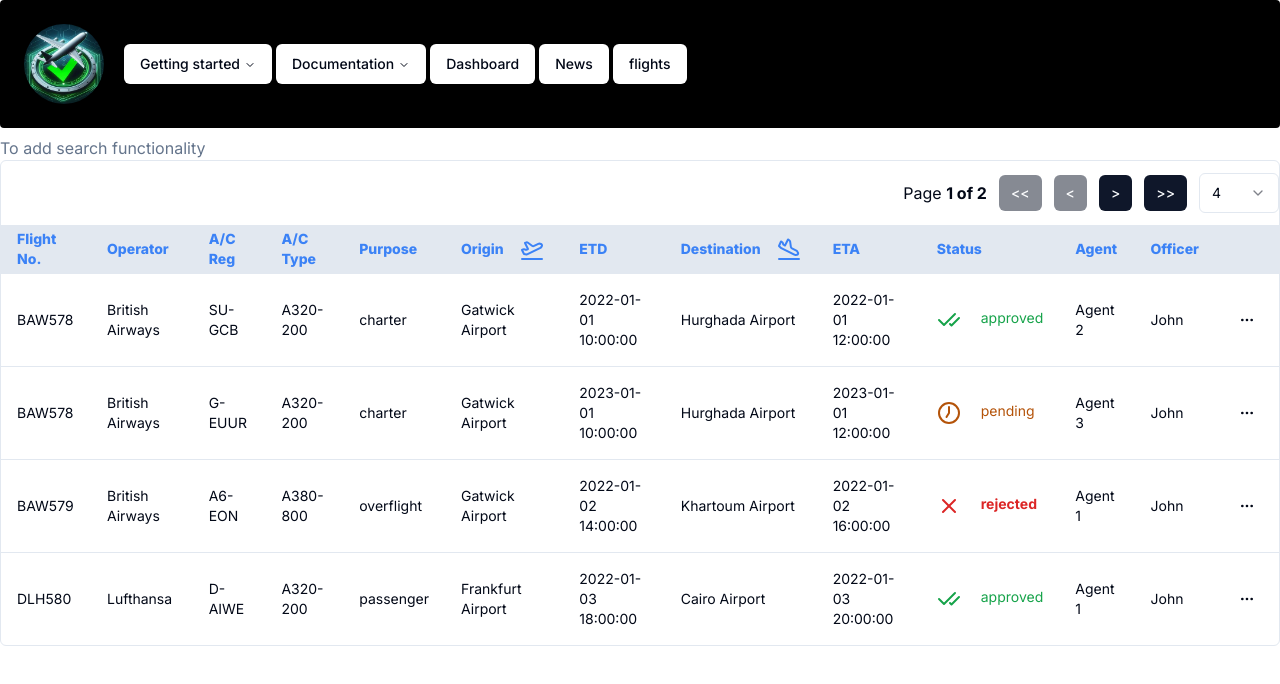
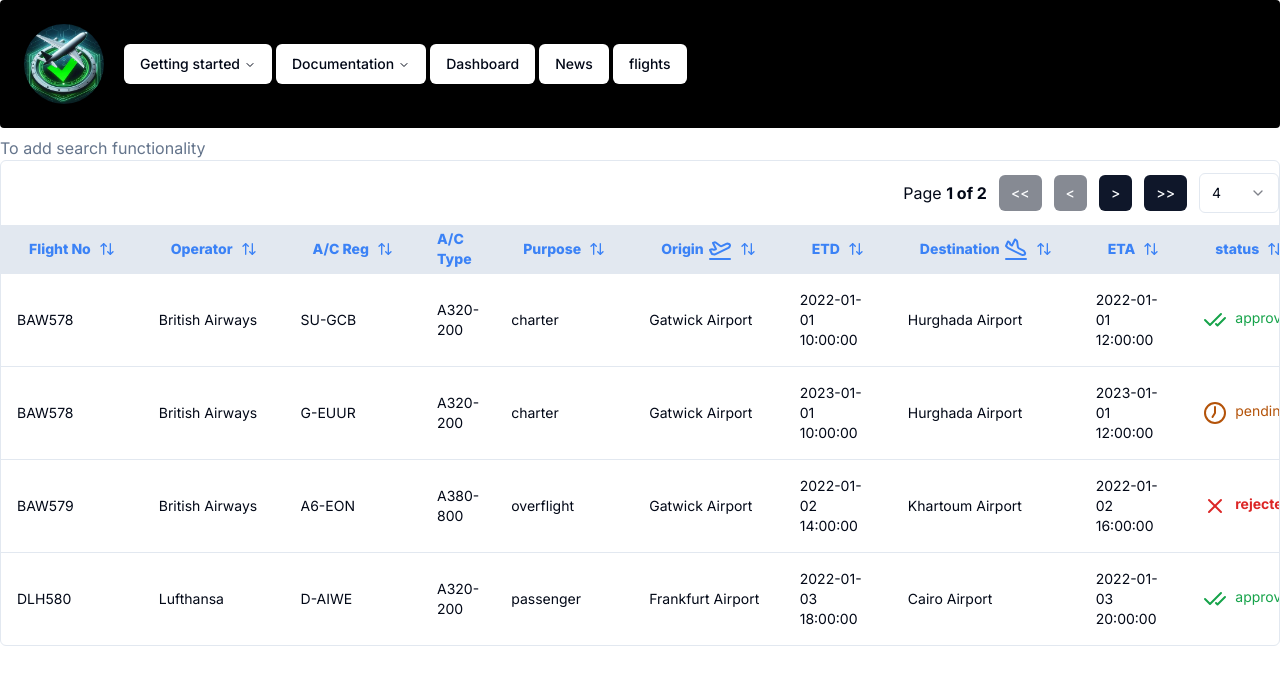
Before and after one commit to RomanyU1662160/Flight-Permission-System, a Next.js app: page /flights in a window 1280 px wide. Shown: the top 684 px of the page. Built offline with nearby package versions, Linux system fonts and the light colour scheme.

Commit message:
add sorting to data-table

```diff
--- a/src/DB/mockFlightsData/flights.ts
+++ b/src/DB/mockFlightsData/flights.ts
@@ -99,6 +99,22 @@ export const flights: Array<Flight> = [
   },
   {
     id: '7',
+    flight_number: '582',
+    flight_purpose: 'passenger',
+    airlineId: '3',
+    aircraftId: '3',
+    departure_date: '2020-01-05',
+    arrival_date: '2020-01-05',
+    departure_time: '2020-01-05 20:00:00',
+    arrival_time: '2020-01-05 22:00:00',
+    departure_airport_id: '14',
+    arrival_airport_id: '6',
+    isSchedule: true,
+    callSign: 'DLH580',
+    slug: 'dlh580-2020-01-05',
+  },
+  {
+    id: '8',
     flight_number: '580',
     flight_purpose: 'passenger',
     airlineId: '3',
--- a/src/components/custom/flights-table/Columns.tsx
+++ b/src/components/custom/flights-table/Columns.tsx
@@ -8,6 +8,7 @@ import {
   PlaneTakeoff,
   X,
   MoreHorizontal,
+  ArrowUpDown,
 } from 'lucide-react';
 import { Button } from '@/components/ui/button';
 import {
@@ -19,6 +20,7 @@ import {
   DropdownMenuTrigger,
 } from '@/components/ui/dropdown-menu';
 import Link from 'next/link';
+import SortButton from './SortButton';
 
 export interface Column {
   id: string;
@@ -38,82 +40,72 @@ export interface Column {
 
 export const columns: ColumnDef<Column>[] = [
   {
-    header: () => (
-      <div className='text-blue-500 font-extrabold'>Flight No.</div>
-    ),
     accessorKey: 'flight_number',
+    header: ({ column }) => <SortButton column={column} title='Flight No' />,
+    sortDescFirst: true,
+    sortingFn: 'alphanumeric',
   },
   {
-    header: () => <div className='text-blue-500 font-extrabold'>Operator</div>,
     accessorKey: 'operator',
+    header: ({ column }) => <SortButton column={column} title='Operator' />,
   },
   {
-    header: () => <div className='text-blue-500 font-extrabold'>A/C Reg</div>,
     accessorKey: 'AC_registration',
+    header: ({ column }) => <SortButton column={column} title='A/C Reg' />,
   },
   {
+    accessorKey: 'AC_type',
     header: () => <div className='text-blue-500 font-extrabold'>A/C Type</div>,
-    accessorKey: 'AC_type',
   },
 
   {
-    header: () => <div className='text-blue-500 font-extrabold'>Purpose</div>,
     accessorKey: 'purpose',
+    header: ({ column }) => <SortButton column={column} title='Purpose' />,
   },
   {
-    header: () => (
-      <div className='text-blue-500 font-extrabold flex gap-4 items-center'>
-        <span>Origin </span>
-        <span>
-          <PlaneTakeoff size={24} />
-        </span>
-      </div>
+    accessorKey: 'origin',
+
+    header: ({ column }) => (
+      <SortButton column={column} title='Origin'>
+        <PlaneTakeoff size={24} className='ml-1' />
+      </SortButton>
     ),
-    accessorKey: 'origin',
   },
   {
-    header: () => (
-      <div className='text-blue-500 font-extrabold flex gap-4 items-center'>
-        <span>ETD </span>{' '}
-      </div>
-    ),
     accessorKey: 'departure',
+    header: ({ column }) => <SortButton column={column} title='ETD' />,
+    sortingFn: 'datetime',
   },
   {
-    header: () => (
-      <div className='text-blue-500 font-extrabold flex gap-4 items-center'>
-        <span>Destination </span>{' '}
-        <span>
-          <PlaneLandingIcon size={24} />
-        </span>
-      </div>
+    accessorKey: 'destination',
+
+    header: ({ column }) => (
+      <SortButton column={column} title='Destination'>
+        <PlaneLandingIcon size={24} className='ml-1' />
+      </SortButton>
     ),
-    accessorKey: 'destination',
   },
 
   {
-    header: () => (
-      <div className='text-blue-500 font-extrabold flex gap-4 items-center'>
-        <span>ETA </span>{' '}
-      </div>
-    ),
     accessorKey: 'arrival',
+    header: ({ column }) => <SortButton column={column} title='ETA' />,
   },
   {
-    header: () => <div className='text-blue-500 font-extrabold'>Status</div>,
     accessorKey: 'status',
+    header: ({ column }) => <SortButton column={column} title='status' />,
+    sortUndefined: 'last',
     cell: ({ row }) => {
       const status = row.getValue('status');
       if (status === 'approved') {
         return (
-          <div className='text-green-600 flex gap-5'>
+          <div className='text-green-600 flex gap-2'>
             <CheckCheck size={24} /> {status}
           </div>
         );
       }
       if (status === 'pending') {
         return (
-          <div className='text-amber-700 flex gap-5'>
+          <div className='text-amber-700 flex gap-2'>
             <Clock7 size={24} />
             {status}
           </div>
@@ -121,7 +113,7 @@ export const columns: ColumnDef<Column>[] = [
       }
       if (status === 'rejected') {
         return (
-          <div className='text-red-600 flex font-bold gap-5'>
+          <div className='text-red-600 flex font-bold gap-2'>
             <X size={24} /> {status}
           </div>
         );
@@ -129,12 +121,13 @@ export const columns: ColumnDef<Column>[] = [
     },
   },
   {
-    header: () => <div className='text-blue-500 font-extrabold'>Agent</div>,
     accessorKey: 'agent',
+    header: ({ column }) => <SortButton column={column} title='Agent' />,
+    sortUndefined: 'first',
   },
   {
-    header: () => <div className='text-blue-500 font-extrabold'>Officer</div>,
     accessorKey: 'officer',
+    header: ({ column }) => <SortButton column={column} title='Officer' />,
   },
   {
     id: 'actions',
--- a/src/components/custom/flights-table/FlightsDataTable.tsx
+++ b/src/components/custom/flights-table/FlightsDataTable.tsx
@@ -1,12 +1,14 @@
 'use client';
 
-import React from 'react';
+import React, { useState } from 'react';
 import {
   ColumnDef,
   flexRender,
   getCoreRowModel,
   useReactTable,
   getPaginationRowModel,
+  getSortedRowModel,
+  SortingState,
 } from '@tanstack/react-table';
 import {
   Table,
@@ -28,18 +30,32 @@ function FlightsDataTable<TData, TValue>({
   columns,
   data,
 }: FlightsTableProps<TData, TValue>) {
+  const [sorting, setSorting] = useState<SortingState>([]);
+
+  /*
+  create table instance with the useReactTable custom hook
+  and configure pagination, sorting and core row model
+  */
   const table = useReactTable({
     data,
     columns,
-    getCoreRowModel: getCoreRowModel(),
-    getPaginationRowModel: getPaginationRowModel({
-      initialSync: true,
-    }),
     initialState: {
       pagination: {
         pageIndex: 0, //start at first page
         pageSize: 4, //show 4 rows per page as default, look select in PaginationButtons component
       },
+    },
+    // add core row model
+    getCoreRowModel: getCoreRowModel(),
+    // add pagination
+    getPaginationRowModel: getPaginationRowModel({
+      initialSync: true,
+    }),
+    //add sorting
+    getSortedRowModel: getSortedRowModel(),
+    onSortingChange: setSorting,
+    state: {
+      sorting: sorting,
     },
   });
 
--- /dev/null
+++ b/src/components/custom/flights-table/SortButton.tsx
@@ -0,0 +1,40 @@
+import { Button } from '@/components/ui/button';
+import { Column, ColumnDef } from '@tanstack/react-table';
+import { ArrowUpDown } from 'lucide-react';
+import React from 'react';
+
+type SortButtonProps = {
+  column: Column<any, unknown>; // Add the missing type argument 'ColumnDef'
+  title: string;
+  handleClick?: () => void;
+  children?: React.ReactNode;
+};
+
+function SortButton({
+  column,
+  title,
+  handleClick,
+  children,
+  ...props
+}: SortButtonProps) {
+  return (
+    <Button
+      // variant={`${column.getIsSorted() === 'asc' ? 'ghost' : 'outline'}`}
+      variant={'ghost'}
+      size='sm'
+      className='text-blue-500 font-extrabold  '
+      onClick={() => {
+        handleClick
+          ? handleClick()
+          : column.toggleSorting(column.getIsSorted() === 'asc', false);
+      }}
+      {...props}
+    >
+      {title}
+      {children}
+      <ArrowUpDown className='ml-2 h-4 w-4' />
+    </Button>
+  );
+}
+
+export default SortButton;
```
